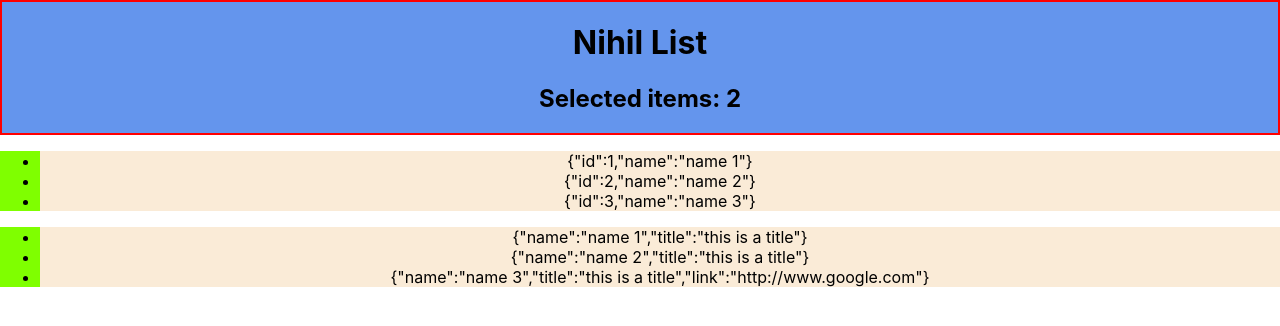
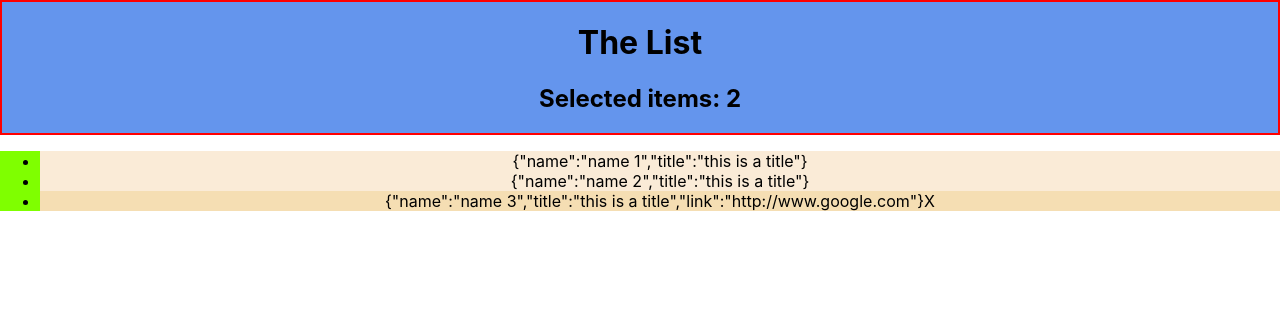
Before and after one commit to glaucopater/nihil-list, a React (Create React App) app: page / in a window 1280 px wide. Both pictures are taken after a click on the item 660 px from the left and 227 px from the top of the page. Shown: the top 326 px of the page. Built offline with nearby package versions, Linux system fonts and the light colour scheme.

Commit message:
Add basic selection mode

```diff
--- a/src/App.tsx
+++ b/src/App.tsx
@@ -2,16 +2,21 @@ import { Key, useState } from "react";
 import "./App.css";
 import { Header } from "./components/Header";
 import { List } from "./components/List";
-import { dataset1, dataset2 } from "./components/List/List.fixtures";
+import { dataset2 } from "./components/List/List.fixtures";
 import UserContext from "./contexts/UserContext";
 
 function App() {
-  const [selectedItems, setSelectedItems] = useState<any>();
+  const [selectedItems, setSelectedItems] = useState<number[]>([]);
 
   const handleUpdateStore = (e: Key | null | undefined) => {
-    setSelectedItems(e);
+    const val = e as unknown as number;
+
+    if (!selectedItems?.includes(val)) {
+      setSelectedItems([...selectedItems, val]);
+    } else {
+      setSelectedItems(selectedItems.filter((item) => item != val));
+    }
   };
-
 
   return (
     <UserContext.Provider
@@ -19,12 +24,6 @@ function App() {
     >
       <div className="App">
         <Header />
-        <List
-          data={dataset1}
-          renderer={function (): void {
-            throw new Error("Function not implemented.");
-          }}
-        />
         <List
           data={dataset2}
           renderer={function (): void {
--- a/src/components/Header/index.tsx
+++ b/src/components/Header/index.tsx
@@ -1,24 +1,20 @@
-import { HeaderProps } from "./Header.types";
 import "./Header.style.css";
 import { useContext } from "react";
 import UserContext, { ContextProps } from "../../contexts/UserContext";
 
-export const Header = ({ selectedItems }: HeaderProps) => {
+export const Header = () => {
   const initialStore = useContext(UserContext);
-
-  const { store: selectedItem } = (initialStore as ContextProps) || {};
-
-  const selectedItemId = selectedItem as unknown as number;
+  const { store } = (initialStore as ContextProps) || {};
+  const selectedItems = store as number[];
 
   return (
     <header role="heading" aria-level={1} className={"heading"}>
-      <h1>Nihil List</h1>
-      {selectedItemId > -1 && <h2>Selected items: {selectedItemId}</h2>}
-      <ul>
-        {selectedItems?.map((item, index) => {
-          return <li key={index}>{item}</li>;
-        })}
-      </ul>
+      <h1>The List</h1>
+      {selectedItems?.length > 0 ? (
+        <h2>Selected items: {selectedItems.join(",")}</h2>
+      ) : (
+        <h2> - </h2>
+      )}
     </header>
   );
 };
--- a/src/components/List/List.style.css
+++ b/src/components/List/List.style.css
@@ -1,5 +1,7 @@
 ul {
   background-color: chartreuse;
+  display: flex;
+  flex-direction: column;
 }
 
 li {
@@ -10,3 +12,11 @@ li:hover {
   background-color: chartreuse;
   cursor: pointer;
 }
+
+li.selected {
+  background: wheat;
+}
+
+.adornment {
+  align-self: flex-end;
+}
--- a/src/components/List/index.tsx
+++ b/src/components/List/index.tsx
@@ -6,19 +6,34 @@ import UserContext, { ContextProps } from "../../contexts/UserContext";
 export const List = <T,>({ data }: React.PropsWithChildren<ListProps<T>>) => {
   const initialStore = useContext(UserContext);
 
-  const { updateStore } = (initialStore as ContextProps) || {};
+  const { store, updateStore } = (initialStore as ContextProps) || {};
 
   const handleOnClick =
     (index: Key | null | undefined) => (e: SyntheticEvent) => {
       updateStore(index);
     };
 
+  const applySelectedClass = (index: number) => {
+    return isSelectedItem(index) ? "selected" : "default";
+  };
+
+  const isSelectedItem = (index: number) => {
+    return store && (store as number[]).includes(index as number);
+  };
+
   return (
     <ul>
       {data?.map((item: T, index: Key | null | undefined) => {
         return (
-          <li key={index} onClick={(e) => handleOnClick(index)(e)}>
+          <li
+            key={index}
+            onClick={(e) => handleOnClick(index)(e)}
+            className={applySelectedClass(index as number)}
+          >
             {JSON.stringify(item)}
+            {isSelectedItem(index as number) && <span className="adornment">
+              X</span>
+                }
           </li>
         );
       })}
```
Also changed, not shown: 1 other file (tests, documents, lock files or other folders).
